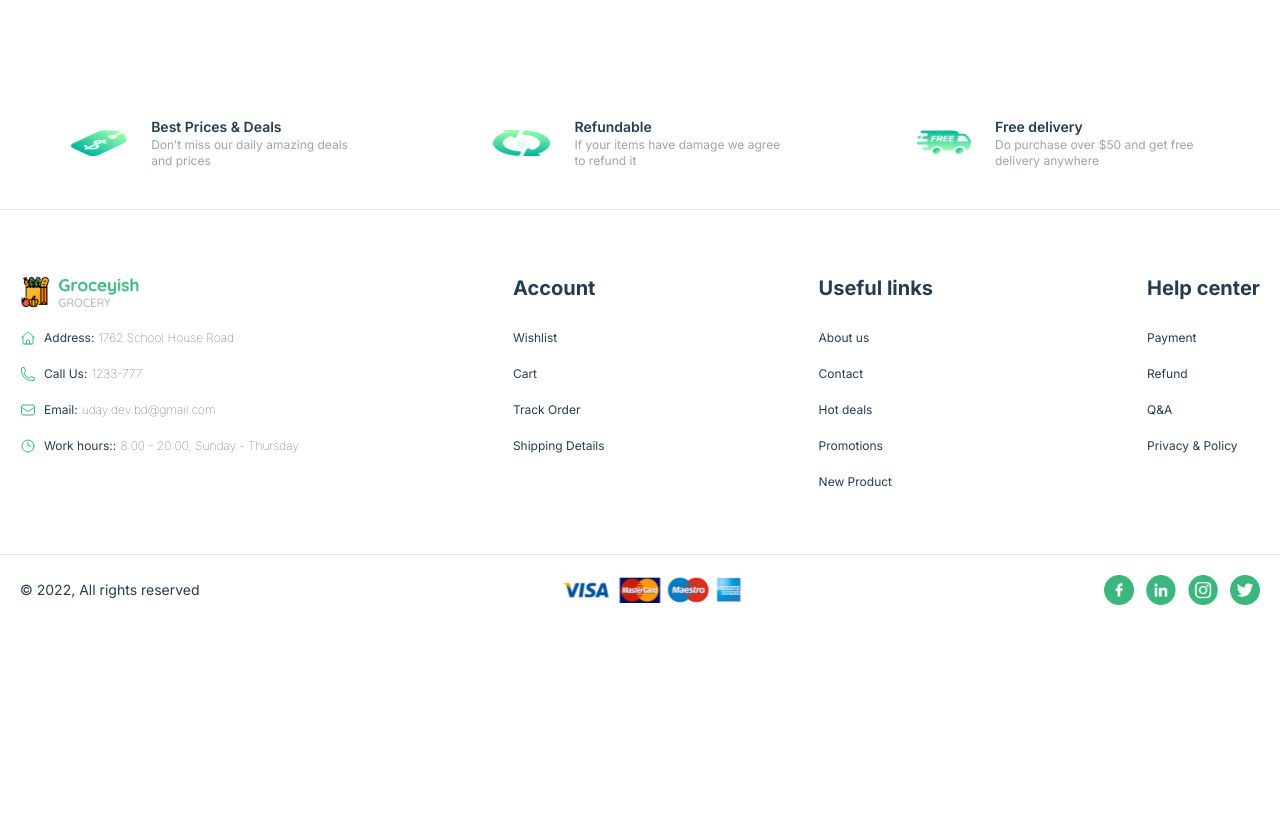
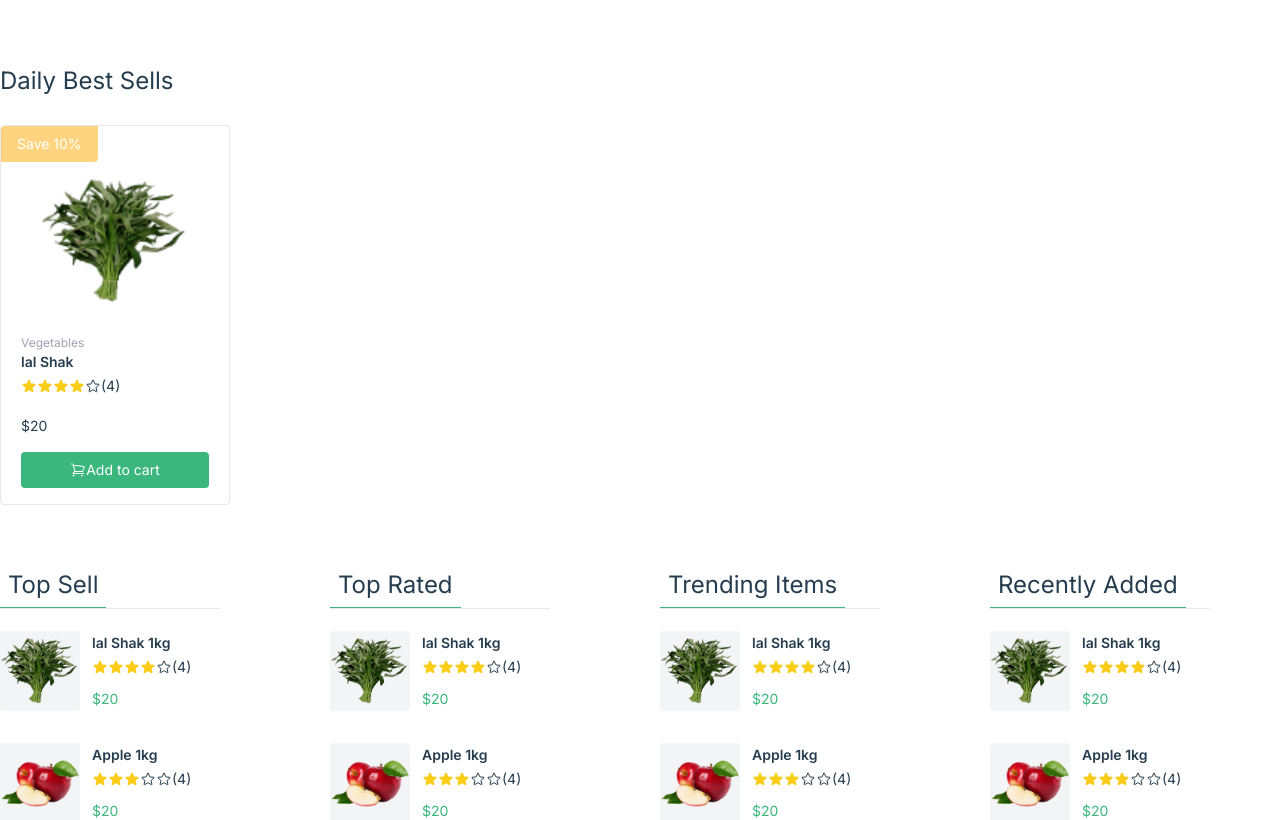
Before and after one commit to u-d-a-y-95/groceyish, a Next.js app: page / in a window 1280 px wide. Shown: the part 1820-2640 px from the top of the page. Before the commit the page ends 2445 px from the top, so only its background shows below. Built offline with nearby package versions, Linux system fonts and the light colour scheme.

Commit message:
design offer card

```diff
--- a/src/app/(frontend)/(site)/page.tsx
+++ b/src/app/(frontend)/(site)/page.tsx
@@ -2,6 +2,9 @@ import { ProductCard } from "@/components/ui/ProductCard";
 import { AdsCard } from "@/components/ui/adsCard";
 import { Banner } from "@/components/ui/banner";
 import { CategoryCard } from "@/components/ui/categoryCard";
+import { FlatProductCard } from "@/components/ui/flatProductCard";
+import { FlatProductHolder } from "@/components/ui/flatProductHolder";
+import { OfferProductCard } from "@/components/ui/offerProductCard";
 
 const categories = [
   {
@@ -45,6 +48,17 @@ const products = [
     price: 20,
     category: "Fruits",
     rating: 5,
+  },
+];
+const offerProducts = [
+  {
+    name: "lal Shak",
+    url: "/img/category-1.png",
+    price: 20,
+    category: "Vegetables",
+    rating: 4,
+    offerLabel: "Save 10%",
+    offerBgColor: "#FFD480",
   },
 ];
 
@@ -91,6 +105,20 @@ export default function Home() {
             offerBgColor="#3BB77E"
           />
         </div>
+        <div>
+          <h4 className="text-2xl py-7">Daily Best Sells</h4>
+          <div className="grid grid-cols-1  md:grid-cols-3 lg:grid-cols-4 xl:grid-cols-5 gap-5  justify-items-center md:justify-items-start">
+            {offerProducts.map((item, index) => (
+              <OfferProductCard key={index} {...item} />
+            ))}
+          </div>
+        </div>
+        <div className="grid grid-cols-1 sm:grid-cols-2 lg:grid-cols-4 gap-10 my-16">
+          <FlatProductHolder products={products} title="Top Sell" />
+          <FlatProductHolder products={products} title="Top Rated" />
+          <FlatProductHolder products={products} title="Trending Items" />
+          <FlatProductHolder products={products} title="Recently Added" />
+        </div>
       </div>
     </main>
   );
--- a/src/components/core/rating.tsx
+++ b/src/components/core/rating.tsx
@@ -17,6 +17,7 @@ export const Rating = ({ count }: IRatingProps) => {
           )}
         </>
       ))}
+      <span>(4)</span>
     </div>
   );
 };
```
